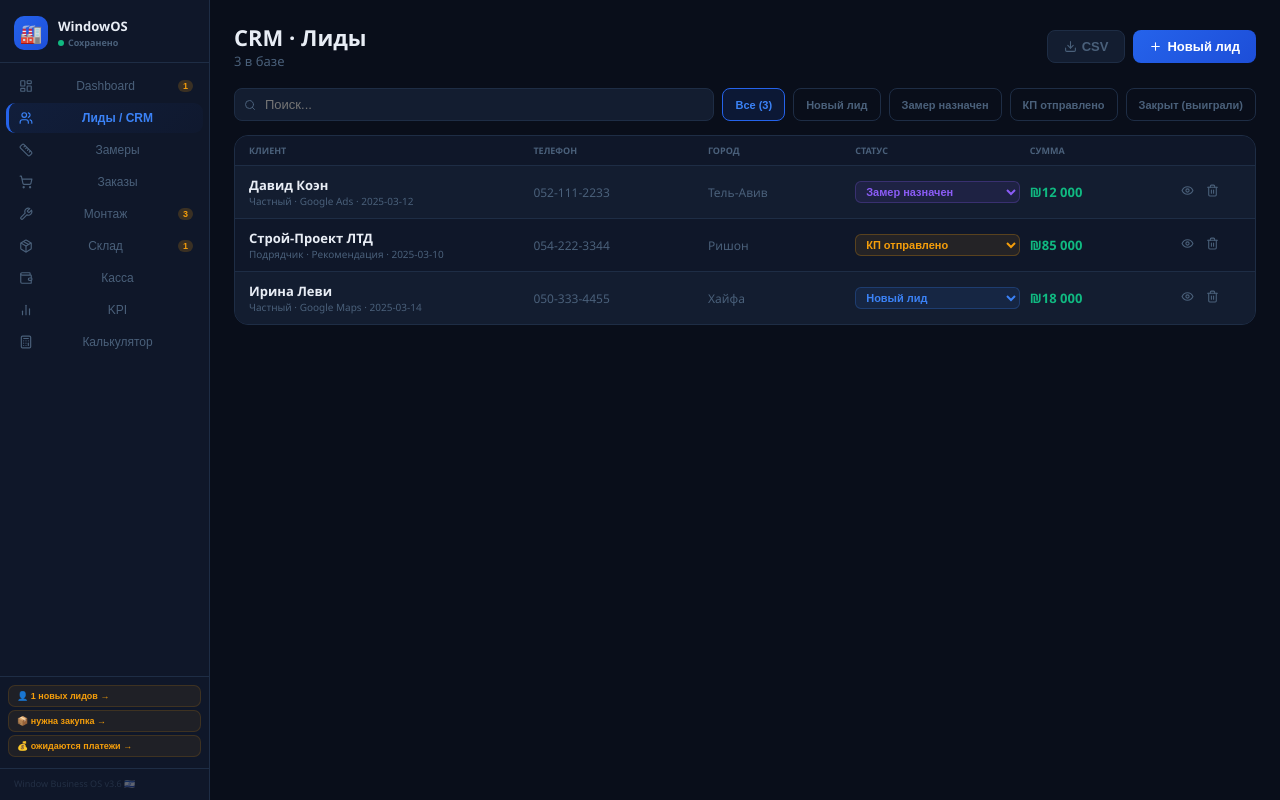
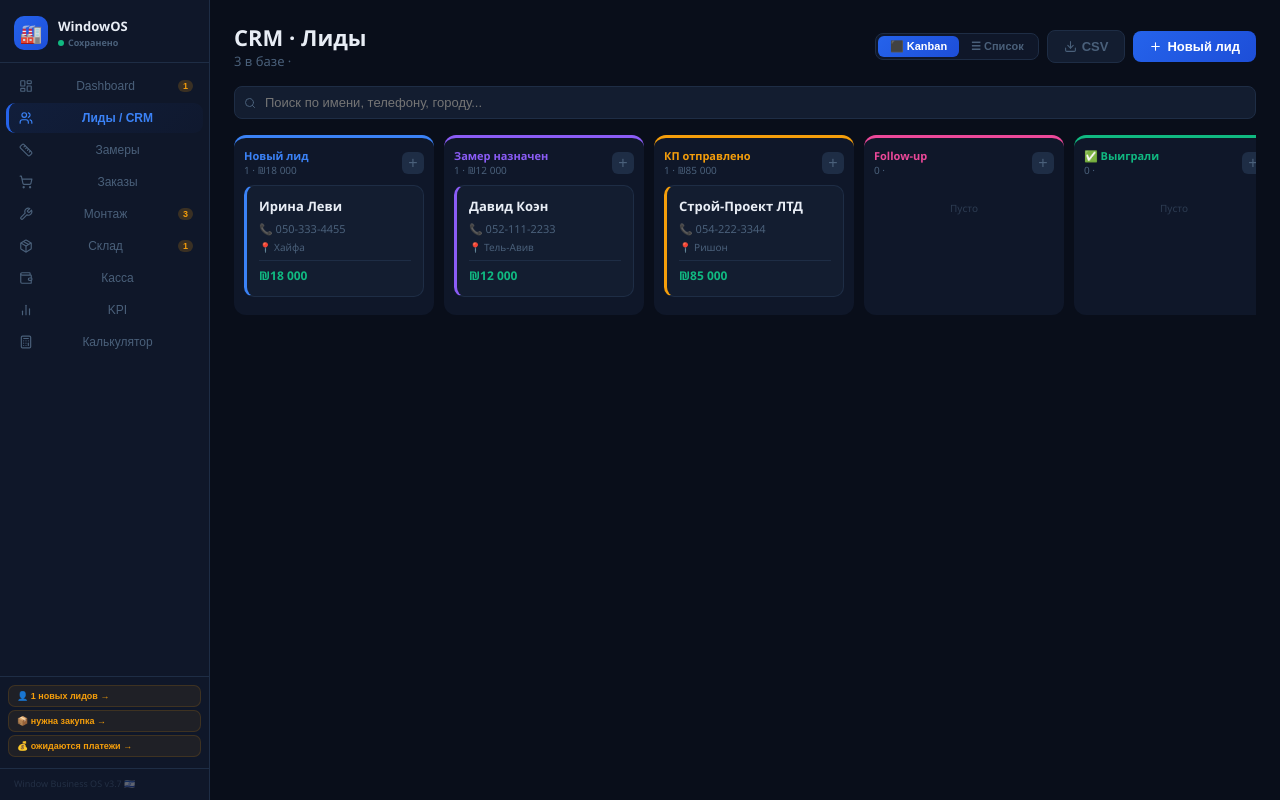
Before and after one commit to 2020Sofa1982/windowos, a React (Vite) app: page / in a window 1280 px wide. Both pictures are taken after a click on the button "Лиды / CRM". Built offline with nearby package versions, Linux system fonts and the light colour scheme.

Commit message:
Update  ClickUp App.jsx

```diff
--- a/src/App.jsx
+++ b/src/App.jsx
@@ -482,83 +482,210 @@ function Dashboard({leads,orders,payments,inventory,kpi,measurements,installatio
 // ═══════════════════════════════════════════════════════════════
 // LEADS
 // ═══════════════════════════════════════════════════════════════
+const PRIORITIES=[
+  {id:"urgent", label:"🔴 Срочно",  color:"#EF4444"},
+  {id:"high",   label:"🟡 Высокий", color:"#F59E0B"},
+  {id:"normal", label:"⚪ Обычный", color:"#4A607A"},
+];
+const JOB_TYPES=["Новый проект","Ремонт","Замена окна","По чертежу"];
+const KANBAN_COLS=[
+  {id:"Новый лид",          label:"Новый лид",         color:"#3B82F6"},
+  {id:"Замер назначен",     label:"Замер назначен",     color:"#8B5CF6"},
+  {id:"КП отправлено",      label:"КП отправлено",      color:"#F59E0B"},
+  {id:"Follow-up",          label:"Follow-up",          color:"#EC4899"},
+  {id:"Закрыт (выиграли)",  label:"✅ Выиграли",        color:"#10B981"},
+  {id:"Закрыт (проиграли)", label:"❌ Проиграли",       color:"#EF4444"},
+];
+
+const EMPTY_LEAD=()=>({name:"",phone:"",city:"",type:"Частный",jobType:"Новый проект",
+  windows:"1",source:"Google Ads",status:"Новый лид",priority:"normal",
+  value:"",followUp:"",notes:""});
+
 function Leads({leads,setLeads}){
+  const [view,setView]=useState("kanban");
   const [search,setSearch]=useState("");
-  const [filter,setFilter]=useState("Все");
   const [modal,setModal]=useState(false);
   const [edit,setEdit]=useState(null);
-  const [form,setForm]=useState({name:"",phone:"",city:"",type:"Частный",windows:"1",source:"Google Ads",status:"Новый лид",value:"",notes:""});
-  const filtered=leads.filter(l=>(filter==="Все"||l.status===filter)&&(l.name.toLowerCase().includes(search.toLowerCase())||l.phone.includes(search)));
-  const openAdd=()=>{setEdit(null);setForm({name:"",phone:"",city:"",type:"Частный",windows:"1",source:"Google Ads",status:"Новый лид",value:"",notes:""});setModal(true);};
-  const openEdit=l=>{setEdit(l.id);setForm({...l,windows:String(l.windows),value:String(l.value)});setModal(true);};
+  const [form,setForm]=useState(EMPTY_LEAD());
+
+  const filtered=leads.filter(l=>
+    l.name.toLowerCase().includes(search.toLowerCase())||
+    (l.phone||"").includes(search)||(l.city||"").toLowerCase().includes(search.toLowerCase()));
+
+  const openAdd=(status="Новый лид")=>{setEdit(null);setForm({...EMPTY_LEAD(),status});setModal(true);};
+  const openEdit=l=>{setEdit(l.id);setForm({...EMPTY_LEAD(),...l,windows:String(l.windows||1),value:String(l.value||0)});setModal(true);};
   const submit=()=>{
     if(!form.name||!form.phone)return;
     const data={...form,windows:+form.windows||1,value:+form.value||0,date:new Date().toISOString().split("T")[0]};
-    if(edit)setLeads(p=>p.map(l=>l.id===edit?{...data,id:edit}:l));
+    if(edit) setLeads(p=>p.map(l=>l.id===edit?{...data,id:edit}:l));
     else setLeads(p=>[...p,{...data,id:Date.now()}]);
     setModal(false);
   };
+
+  const pColor=id=>PRIORITIES.find(p=>p.id===id)?.color||D.muted;
+  const pLabel=id=>PRIORITIES.find(p=>p.id===id)?.label||"";
+
+  const today=new Date().toISOString().split("T")[0];
+  const overdueFollowUp=l=>l.followUp&&l.followUp<today&&!["Закрыт (выиграли)","Закрыт (проиграли)"].includes(l.status);
+
+  // ── KANBAN CARD ──
+  const KanbanCard=({l})=>(
+    <div style={{background:D.card,border:`1px solid ${overdueFollowUp(l)?D.red+"60":D.border}`,
+      borderRadius:10,padding:12,marginBottom:8,cursor:"pointer",
+      borderLeft:`3px solid ${SC[l.status]||D.muted}`}}
+      onClick={()=>openEdit(l)}>
+      <div style={{display:"flex",justifyContent:"space-between",alignItems:"flex-start",marginBottom:6}}>
+        <div style={{fontSize:13,fontWeight:800,color:D.text,lineHeight:1.3,flex:1,paddingRight:4}}>{l.name}</div>
+        <span style={{fontSize:9,color:pColor(l.priority),fontWeight:800,whiteSpace:"nowrap"}}>{pLabel(l.priority)}</span>
+      </div>
+      {l.jobType&&<div style={{display:"inline-block",background:D.surface,border:`1px solid ${D.border}`,
+        borderRadius:4,padding:"1px 6px",fontSize:9,color:D.muted,fontWeight:700,marginBottom:5}}>{l.jobType}</div>}
+      <div style={{fontSize:11,color:D.muted,marginBottom:4}}>📞 {l.phone}</div>
+      {l.city&&<div style={{fontSize:10,color:D.muted}}>📍 {l.city}</div>}
+      <div style={{display:"flex",justifyContent:"space-between",alignItems:"center",marginTop:6,paddingTop:6,borderTop:`1px solid ${D.border}`}}>
+        <span style={{fontSize:12,fontWeight:800,color:D.green}}>{l.value>0?fmt(l.value):"—"}</span>
+        {l.followUp&&<span style={{fontSize:9,fontWeight:700,
+          color:overdueFollowUp(l)?D.red:D.teal,background:(overdueFollowUp(l)?D.red:D.teal)+"18",
+          borderRadius:4,padding:"2px 5px"}}>
+          📅 {overdueFollowUp(l)?"Просрочен!":l.followUp}
+        </span>}
+      </div>
+    </div>
+  );
+
   return(<div>
-    <div style={{display:"flex",justifyContent:"space-between",alignItems:"center",marginBottom:18}}>
-      <div><div style={{fontSize:22,fontWeight:900,color:D.text}}>CRM · Лиды</div>
-        <div style={{fontSize:13,color:D.muted}}>{leads.length} в базе</div></div>
-      <div style={{display:"flex",gap:8}}>
-        <Btn onClick={()=>exportCSV(["Имя","Телефон","Город","Статус","Сумма","Дата"],leads.map(l=>[l.name,l.phone,l.city,l.status,l.value,l.date]),"лиды.csv")} variant="ghost"><Download size={13}/> CSV</Btn>
-        <Btn onClick={openAdd}><Plus size={13}/> Новый лид</Btn>
-      </div>
-    </div>
-    <div style={{display:"flex",gap:8,marginBottom:14,flexWrap:"wrap"}}>
-      <div style={{position:"relative",flex:1,minWidth:200}}>
+    {/* Header */}
+    <div style={{display:"flex",justifyContent:"space-between",alignItems:"center",marginBottom:16}}>
+      <div>
+        <div style={{fontSize:22,fontWeight:900,color:D.text}}>CRM · Лиды</div>
+        <div style={{fontSize:13,color:D.muted}}>{leads.length} в базе · {leads.filter(l=>overdueFollowUp(l)).length>0&&
+          <span style={{color:D.red,fontWeight:700}}>{leads.filter(l=>overdueFollowUp(l)).length} просроченных follow-up</span>}</div>
+      </div>
+      <div style={{display:"flex",gap:8,alignItems:"center"}}>
+        {/* View toggle */}
+        <div style={{display:"flex",background:D.surface,border:`1px solid ${D.border}`,borderRadius:8,padding:2}}>
+          {[["kanban","⬛ Kanban"],["list","☰ Список"]].map(([v,lbl])=>(
+            <button key={v} onClick={()=>setView(v)} style={{padding:"4px 12px",borderRadius:6,fontSize:11,fontWeight:700,cursor:"pointer",border:"none",
+              background:view===v?"linear-gradient(135deg,#2563EB,#1D4ED8)":"transparent",
+              color:view===v?"#fff":D.muted}}>
+              {lbl}
+            </button>
+          ))}
+        </div>
+        <Btn onClick={()=>exportCSV(["Имя","Телефон","Город","Тип","Работа","Статус","Приоритет","Сумма","Follow-up","Дата"],
+          leads.map(l=>[l.name,l.phone,l.city,l.type,l.jobType||"",l.status,l.priority||"",l.value,l.followUp||"",l.date]),"лиды.csv")} variant="ghost">
+          <Download size={13}/> CSV
+        </Btn>
+        <Btn onClick={()=>openAdd()}><Plus size={13}/> Новый лид</Btn>
+      </div>
+    </div>
+
+    {/* Search */}
+    <div style={{position:"relative",marginBottom:16}}>
       <Search size={12} style={{position:"absolute",left:10,top:"50%",transform:"translateY(-50%)",color:D.muted}}/>
-        <input value={search} onChange={e=>setSearch(e.target.value)} placeholder="Поиск..."
-          style={{width:"100%",background:D.card,border:`1px solid ${D.border}`,borderRadius:8,padding:"8px 10px 8px 30px",color:D.text,fontSize:13,outline:"none",boxSizing:"border-box"}}/>
-      </div>
-      {["Все","Новый лид","Замер назначен","КП отправлено","Закрыт (выиграли)"].map(s=>(
-        <button key={s} onClick={()=>setFilter(s)} style={{padding:"6px 12px",borderRadius:8,fontSize:11,fontWeight:700,cursor:"pointer",
-          border:`1px solid ${filter===s?D.accent:D.border}`,background:filter===s?D.accent+"20":"transparent",color:filter===s?D.accentLight:D.muted}}>
-          {s==="Все"?`Все (${leads.length})`:s}</button>
-      ))}
-    </div>
+      <input value={search} onChange={e=>setSearch(e.target.value)} placeholder="Поиск по имени, телефону, городу..."
+        style={{width:"100%",background:D.card,border:`1px solid ${D.border}`,borderRadius:8,
+          padding:"8px 10px 8px 30px",color:D.text,fontSize:13,outline:"none",boxSizing:"border-box"}}/>
+    </div>
+
+    {/* ── KANBAN VIEW ── */}
+    {view==="kanban"&&(
+      <div style={{display:"grid",gridTemplateColumns:"repeat(6,1fr)",gap:10,overflowX:"auto",paddingBottom:8}}>
+        {KANBAN_COLS.map(col=>{
+          const colLeads=filtered.filter(l=>l.status===col.id);
+          const colValue=colLeads.reduce((s,l)=>s+(l.value||0),0);
+          return(
+            <div key={col.id} style={{background:D.surface,borderRadius:12,padding:10,minWidth:200,borderTop:`3px solid ${col.color}`}}>
+              <div style={{display:"flex",justifyContent:"space-between",alignItems:"center",marginBottom:8}}>
+                <div>
+                  <div style={{fontSize:11,fontWeight:800,color:col.color}}>{col.label}</div>
+                  <div style={{fontSize:10,color:D.muted}}>{colLeads.length} · {colValue>0?fmt(colValue):""}</div>
+                </div>
+                <button onClick={()=>openAdd(col.id)} style={{background:D.border,border:"none",borderRadius:6,
+                  width:22,height:22,color:D.muted,cursor:"pointer",fontSize:16,lineHeight:1,display:"flex",alignItems:"center",justifyContent:"center"}}>+</button>
+              </div>
+              <div style={{minHeight:60}}>
+                {colLeads.map(l=><KanbanCard key={l.id} l={l}/>)}
+                {colLeads.length===0&&<div style={{fontSize:10,color:D.muted,textAlign:"center",paddingTop:16,opacity:0.5}}>Пусто</div>}
+              </div>
+            </div>
+          );
+        })}
+      </div>
+    )}
+
+    {/* ── LIST VIEW ── */}
+    {view==="list"&&(
       <div style={{background:D.card,border:`1px solid ${D.border}`,borderRadius:14,overflow:"hidden"}}>
-      <div style={{display:"grid",gridTemplateColumns:"2fr 1.2fr 1fr 1.2fr 1fr 64px",padding:"8px 14px",background:D.surface,gap:10}}>
-        {["Клиент","Телефон","Город","Статус","Сумма",""].map((h,i)=>(
+        <div style={{display:"grid",gridTemplateColumns:"2fr 1.1fr 0.8fr 0.8fr 1.2fr 1fr 1fr 56px",
+          padding:"8px 14px",background:D.surface,gap:8}}>
+          {["Клиент / Работа","Телефон","Город","Приоритет","Статус","Оценка","Follow-up",""].map((h,i)=>(
             <div key={i} style={{fontSize:9,fontWeight:800,color:D.muted,textTransform:"uppercase"}}>{h}</div>))}
         </div>
         {filtered.length===0&&<div style={{padding:40,textAlign:"center",color:D.muted}}>Нет лидов</div>}
         {filtered.map((l,i)=>(
-        <div key={l.id} style={{display:"grid",gridTemplateColumns:"2fr 1.2fr 1fr 1.2fr 1fr 64px",
-          padding:"10px 14px",gap:10,alignItems:"center",background:i%2===0?D.card:D.surface,borderTop:`1px solid ${D.border}`}}>
-          <div><div style={{fontSize:13,fontWeight:700,color:D.text}}>{l.name}</div>
-            <div style={{fontSize:10,color:D.muted}}>{l.type} · {l.source} · {l.date}</div></div>
+          <div key={l.id} style={{display:"grid",gridTemplateColumns:"2fr 1.1fr 0.8fr 0.8fr 1.2fr 1fr 1fr 56px",
+            padding:"10px 14px",gap:8,alignItems:"center",
+            background:overdueFollowUp(l)?D.red+"08":i%2===0?D.card:D.surface,
+            borderTop:`1px solid ${D.border}`,borderLeft:`3px solid ${SC[l.status]||D.muted}`}}>
+            <div>
+              <div style={{fontSize:13,fontWeight:700,color:D.text}}>{l.name}</div>
+              <div style={{fontSize:10,color:D.muted}}>{l.jobType||l.type} · {l.source} · {l.date}</div>
+            </div>
             <div style={{fontSize:12,color:D.muted}}>{l.phone}</div>
             <div style={{fontSize:12,color:D.muted}}>{l.city}</div>
+            <div style={{fontSize:11,fontWeight:700,color:pColor(l.priority)}}>{pLabel(l.priority)}</div>
             <select value={l.status} onChange={e=>setLeads(p=>p.map(x=>x.id===l.id?{...x,status:e.target.value}:x))}
               style={{background:(SC[l.status]||D.muted)+"18",color:SC[l.status]||D.muted,
                 border:`1px solid ${(SC[l.status]||D.muted)}40`,borderRadius:6,padding:"3px 6px",fontSize:11,fontWeight:700,cursor:"pointer"}}>
               {LST.map(s=><option key={s} value={s} style={{background:D.card,color:D.text}}>{s}</option>)}
             </select>
-          <div style={{fontSize:13,fontWeight:700,color:D.green}}>{fmt(l.value)}</div>
-          <div style={{display:"flex",gap:4}}>
-            <button onClick={()=>openEdit(l)} style={{background:"none",border:"none",cursor:"pointer",color:D.muted,padding:4}}><Eye size={13}/></button>
-            <button onClick={()=>setLeads(p=>p.filter(x=>x.id!==l.id))} style={{background:"none",border:"none",cursor:"pointer",color:D.muted,padding:4}}><Trash2 size={13}/></button>
-          </div>
-        </div>
-      ))}
-    </div>
-    {modal&&(<Modal title={edit?"✏️ Редактировать":"➕ Новый лид"} onClose={()=>setModal(false)}>
+            <div style={{fontSize:13,fontWeight:700,color:D.green}}>{l.value>0?fmt(l.value):"—"}</div>
+            <div style={{fontSize:10,fontWeight:700,color:overdueFollowUp(l)?D.red:D.teal}}>
+              {l.followUp||(overdueFollowUp(l)?"⚠️ Просрочен":"")||"—"}
+            </div>
+            <div style={{display:"flex",gap:3}}>
+              <button onClick={()=>openEdit(l)} style={{background:"none",border:"none",cursor:"pointer",color:D.muted,padding:3}}><Eye size={12}/></button>
+              <button onClick={()=>setLeads(p=>p.filter(x=>x.id!==l.id))} style={{background:"none",border:"none",cursor:"pointer",color:D.muted,padding:3}}><Trash2 size={12}/></button>
+            </div>
+          </div>
+        ))}
+      </div>
+    )}
+
+    {/* ── MODAL ── */}
+    {modal&&(<Modal title={edit?"✏️ Редактировать лид":"➕ Новый лид"} onClose={()=>setModal(false)} wide>
+      <div style={{display:"grid",gridTemplateColumns:"1fr 1fr",gap:10}}>
         <Inp label="Имя *" value={form.name} onChange={e=>setForm(p=>({...p,name:e.target.value}))}/>
         <Inp label="Телефон *" value={form.phone} onChange={e=>setForm(p=>({...p,phone:e.target.value}))}/>
+      </div>
+      <div style={{display:"grid",gridTemplateColumns:"1fr 1fr 1fr",gap:10}}>
+        <Inp label="Город" value={form.city} onChange={e=>setForm(p=>({...p,city:e.target.value}))}/>
+        <Sel label="Тип клиента" value={form.type} onChange={e=>setForm(p=>({...p,type:e.target.value}))} options={["Частный","Подрядчик","Архитектор","Застройщик"]}/>
+        <Inp label="Кол-во окон" value={form.windows} onChange={e=>setForm(p=>({...p,windows:e.target.value}))} type="number"/>
+      </div>
       <div style={{display:"grid",gridTemplateColumns:"1fr 1fr",gap:10}}>
-        <Inp label="Город" value={form.city} onChange={e=>setForm(p=>({...p,city:e.target.value}))}/>
-        <Inp label="Кол-во окон" value={form.windows} onChange={e=>setForm(p=>({...p,windows:e.target.value}))} type="number"/>
-      </div>
-      <div style={{display:"grid",gridTemplateColumns:"1fr 1fr",gap:10}}>
-        <Sel label="Тип" value={form.type} onChange={e=>setForm(p=>({...p,type:e.target.value}))} options={["Частный","Подрядчик","Архитектор"]}/>
-        <Sel label="Источник" value={form.source} onChange={e=>setForm(p=>({...p,source:e.target.value}))} options={["Google Ads","Google Maps","Рекомендация","Instagram","Архитектор","Прораб"]}/>
-      </div>
-      <div style={{display:"grid",gridTemplateColumns:"1fr 1fr",gap:10}}>
+        <Sel label="Тип работы" value={form.jobType} onChange={e=>setForm(p=>({...p,jobType:e.target.value}))} options={JOB_TYPES}/>
+        <Sel label="Источник" value={form.source} onChange={e=>setForm(p=>({...p,source:e.target.value}))} options={["Google Ads","Google Maps","Рекомендация","Instagram","Архитектор","Прораб","Повторный клиент"]}/>
+      </div>
+      <div style={{display:"grid",gridTemplateColumns:"1fr 1fr 1fr 1fr",gap:10}}>
         <Sel label="Статус" value={form.status} onChange={e=>setForm(p=>({...p,status:e.target.value}))} options={LST}/>
+        <div style={{marginBottom:12}}>
+          <div style={{fontSize:10,fontWeight:700,color:D.muted,marginBottom:4,textTransform:"uppercase"}}>Приоритет</div>
+          <div style={{display:"flex",gap:5}}>
+            {PRIORITIES.map(pr=>(
+              <button key={pr.id} onClick={()=>setForm(p=>({...p,priority:pr.id}))}
+                style={{flex:1,padding:"6px 4px",borderRadius:6,fontSize:10,fontWeight:700,cursor:"pointer",
+                  border:`1px solid ${form.priority===pr.id?pr.color:D.border}`,
+                  background:form.priority===pr.id?pr.color+"25":"transparent",
+                  color:form.priority===pr.id?pr.color:D.muted}}>
+                {pr.label}
+              </button>
+            ))}
+          </div>
+        </div>
         <Inp label="Оценка ₪" value={form.value} onChange={e=>setForm(p=>({...p,value:e.target.value}))} type="number"/>
+        <Inp label="Follow-up дата" value={form.followUp} onChange={e=>setForm(p=>({...p,followUp:e.target.value}))} type="date"/>
       </div>
       <Inp label="Заметки" value={form.notes} onChange={e=>setForm(p=>({...p,notes:e.target.value}))}/>
       <div style={{display:"flex",gap:8}}>
@@ -580,7 +707,7 @@ function Measurements({measurements,setMeasurements,onOpenCalc,leads,setLeads}){
   const [viewM,setViewM]=useState(null);
   const [editId,setEditId]=useState(null);
   const ef=()=>({client:"",phone:"",address:"",date:new Date().toISOString().split("T")[0],
-    specialist:"",status:"Запланирован",leadId:"",
+    specialist:"",status:"Запланирован",leadId:"",mode:"Выезд",
     openings:[{id:Date.now(),room:"",width:"",height:"",type:"Хаза 2-трек",qty:1,notes:""}],
     wallType:"Железобетон",floor:"1",crane:false,demolition:false,installNotes:"",files:[]});
   const [form,setForm]=useState(ef());
@@ -641,6 +768,7 @@ function Measurements({measurements,setMeasurements,onOpenCalc,leads,setLeads}){
                 <div style={{fontSize:11,color:D.muted,marginTop:2}}>{m.address}</div>
                 <div style={{display:"flex",gap:10,marginTop:6,flexWrap:"wrap"}}>
                   <span style={{fontSize:11,color:D.muted}}>📅 {m.date}</span>
+                  {m.mode==="По чертежу"&&<span style={{fontSize:10,fontWeight:700,color:D.teal,background:D.teal+"18",borderRadius:4,padding:"1px 5px"}}>📄 По чертежу</span>}
                   {m.specialist&&<span style={{fontSize:11,color:D.muted}}>👤 {m.specialist}</span>}
                   <span style={{fontSize:11,color:D.muted}}>🪟 {m.openings.length} проёмов</span>
                   <span style={{fontSize:11,color:D.green,fontWeight:700}}>📐 {area.toFixed(2)} м²</span>
@@ -732,7 +860,24 @@ function Measurements({measurements,setMeasurements,onOpenCalc,leads,setLeads}){
       <div style={{marginTop:16}}><Btn onClick={()=>{onOpenCalc(viewM);setViewM(null);}} variant="yellow"><Calculator size={13}/> Открыть в калькуляторе</Btn></div>
     </Modal>)}
     {/* EDIT/ADD */}
-    {modal&&(<Modal title={editId?"✏️ Редактировать":"📐 Новый замер"} onClose={()=>setModal(false)} wide>
+    {modal&&(<Modal title={editId?"✏️ Редактировать":"📐 Новый замер / По чертежу"} onClose={()=>setModal(false)} wide>
+      {/* Mode toggle */}
+      <div style={{display:"flex",gap:8,marginBottom:14}}>
+        {[["Выезд","🚗 Выезд на замер"],["По чертежу","📄 По чертежу / списку"]].map(([v,lbl])=>(
+          <button key={v} onClick={()=>setForm(f=>({...f,mode:v}))}
+            style={{flex:1,padding:"9px",borderRadius:8,fontSize:12,fontWeight:700,cursor:"pointer",
+              border:`2px solid ${form.mode===v?D.accent:D.border}`,
+              background:form.mode===v?D.accent+"20":"transparent",
+              color:form.mode===v?D.accentLight:D.muted}}>
+            {lbl}
+          </button>
+        ))}
+      </div>
+      {form.mode==="По чертежу"&&(
+        <div style={{background:D.teal+"12",border:`1px solid ${D.teal}30`,borderRadius:8,padding:"8px 12px",marginBottom:12,fontSize:11,color:D.teal}}>
+          📄 Введи размеры окон из чертежа или списка клиента → сразу «В калькулятор» без выезда
+        </div>
+      )}
       <SH title="👤 Клиент и объект"/>
       <div style={{display:"grid",gridTemplateColumns:"1fr 1fr",gap:10}}>
         <Inp label="Имя клиента *" value={form.client} onChange={e=>setForm(f=>({...f,client:e.target.value}))}/>
@@ -741,7 +886,7 @@ function Measurements({measurements,setMeasurements,onOpenCalc,leads,setLeads}){
       <Inp label="Адрес объекта" value={form.address} onChange={e=>setForm(f=>({...f,address:e.target.value}))}/>
       <div style={{display:"grid",gridTemplateColumns:"1fr 1fr 1fr",gap:10}}>
         <Inp label="Дата" value={form.date} onChange={e=>setForm(f=>({...f,date:e.target.value}))} type="date"/>
-        <Inp label="Специалист" value={form.specialist} onChange={e=>setForm(f=>({...f,specialist:e.target.value}))}/>
+        <Inp label={form.mode==="По чертежу"?"Ответственный":"Специалист (выезд)"} value={form.specialist} onChange={e=>setForm(f=>({...f,specialist:e.target.value}))}/>
         <Sel label="Статус" value={form.status} onChange={e=>setForm(f=>({...f,status:e.target.value}))} options={MST}/>
       </div>
       {leads.length>0&&(<div style={{marginBottom:12}}>
@@ -2133,6 +2278,8 @@ export default function App(){
 
   const openCalc=(measurement)=>{setCalcPreload(measurement);setPage("calc");};
 
+  const today=new Date().toISOString().split("T")[0];
+  const overdueFollowUps=leads.filter(l=>l.followUp&&l.followUp<today&&!["Закрыт (выиграли)","Закрыт (проиграли)"].includes(l.status));
   const pendM=measurements.filter(m=>m.status==="Запланирован").length;
   const pendInst=installations.filter(i=>i.status==="Запланирован"||i.status==="В процессе").length;
   const alerts=[
@@ -2175,6 +2322,7 @@ export default function App(){
       <div style={{padding:"8px",borderTop:`1px solid ${D.border}`}}>
         {[
           leads.filter(l=>l.status==="Новый лид").length>0&&[`👤 ${leads.filter(l=>l.status==="Новый лид").length} новых лидов`,"leads"],
+          overdueFollowUps.length>0&&[`🔴 ${overdueFollowUps.length} просроченных follow-up`,"leads"],
           pendM>0&&[`📐 ${pendM} замеров ждут`,"measurements"],
           pendInst>0&&[`🔧 ${pendInst} монтажей активно`,"installation"],
           inventory.filter(i=>i.qty<i.minQty).length>0&&[`📦 нужна закупка`,"inventory"],
@@ -2183,7 +2331,7 @@ export default function App(){
           onMouseEnter={e=>e.currentTarget.style.background=D.yellow+"28"}
           onMouseLeave={e=>e.currentTarget.style.background=D.yellow+"12"}>{a} →</button>))}
       </div>
-      <div style={{padding:"8px 14px 10px",fontSize:9,color:D.muted+"55",borderTop:`1px solid ${D.border}`}}>Window Business OS v3.6 🇮🇱</div>
+      <div style={{padding:"8px 14px 10px",fontSize:9,color:D.muted+"55",borderTop:`1px solid ${D.border}`}}>Window Business OS v3.7 🇮🇱</div>
     </div>
     {/* MAIN */}
     <div style={{flex:1,overflowY:"auto",padding:"22px 24px"}}>
```
Lines whose indentation alone changed are shown as unchanged.
